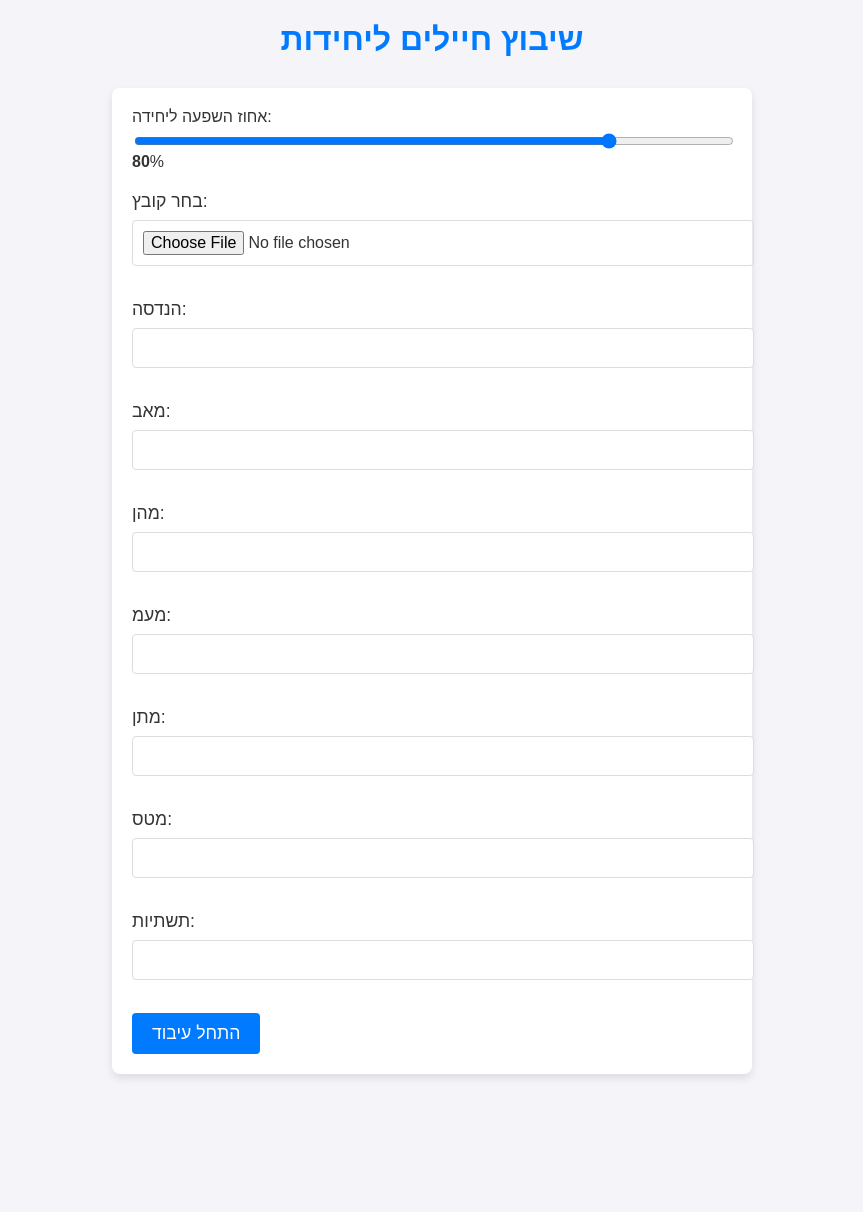
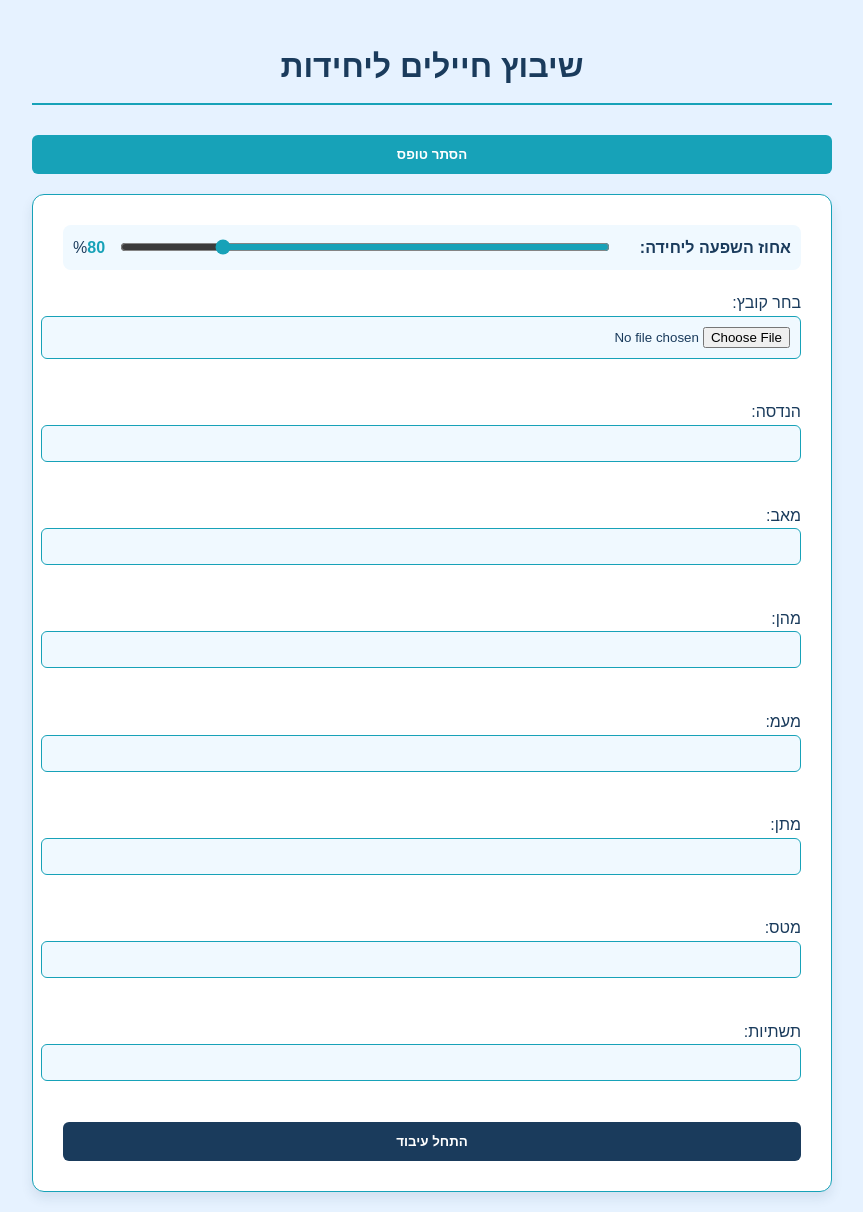
Before and after one commit to Elirannnn/Data-Science, a Flask app: page / in a window 1280 px wide. Shown: the whole page, without its empty margins (208-1071 px from the left). Before the commit the page ends 1078 px from the top, so only its background shows below. Run offline with Flask 3, Linux system fonts and the light colour scheme.

Commit message:
Well organized

```diff
--- a/templates/index.html
+++ b/templates/index.html
@@ -6,96 +6,186 @@
     <title>שיבוץ חיילים</title>
     <style>
 body {
-            font-family: Arial, sans-serif;
-            background-color: #f4f4f9;
-            color: #333;
-            margin: 0;
+    font-family: 'Arial', sans-serif;
+    background-color: #e6f2ff;
+    direction: rtl;
+    line-height: 1.6;
+    padding: 20px;
+    max-width: 800px;
+    margin: 0 auto;
+    color: #1a3b5c;
+}
+
+h1 {
+    text-align: center;
+    color: #1a3b5c;
+    border-bottom: 2px solid #17a2b8;
+    padding-bottom: 10px;
+    margin-bottom: 30px;
+    font-weight: bold;
+}
+
+form {
+    background-color: white;
+    padding: 30px;
+    border-radius: 12px;
+    box-shadow: 0 6px 12px rgba(26, 59, 92, 0.1);
+    border: 1px solid #17a2b8;
+    max-height: 5000px; /* Large value to allow full height */
+    overflow: hidden;
+    transition: max-height 0.5s ease, padding 0.5s ease, opacity 0.5s ease;
+}
+
+form.hidden {
+    max-height: 0;
     padding: 0;
+    opacity: 0;
 }
-        h1, h2 {
-            text-align: center;
-            color: #007bff;
+
+.slider-container {
+    display: flex;
+    align-items: center;
+    margin-bottom: 20px;
+    background-color: #f0f9ff;
+    padding: 10px;
+    border-radius: 8px;
 }
-        form {
-            background-color: #ffffff;
-            padding: 20px;
-            border-radius: 8px;
-            width: 80%;
-            max-width: 600px;
-            margin: 30px auto;
-            box-shadow: 0 4px 8px rgba(0, 0, 0, 0.1);
+
+.slider-label {
+    margin-left: 15px;
+    color: #1a3b5c;
+    font-weight: bold;
 }
-        label {
-            font-size: 1.1em;
-            margin-bottom: 8px;
-            display: block;
-            color: #333;
+
+#weight_unit {
+    flex-grow: 1;
+    margin: 0 15px;
+    accent-color: #17a2b8;
 }
-        input[type="number"], input[type="file"] {
+
+.slider-value {
+    font-weight: bold;
+    color: #17a2b8;
+}
+
+input[type="file"],
+input[type="number"] {
     width: 100%;
     padding: 10px;
     margin-bottom: 15px;
-            border: 1px solid #ddd;
-            border-radius: 4px;
-            font-size: 1em;
+    border: 1px solid #17a2b8;
+    border-radius: 6px;
+    background-color: #f0f9ff;
+    color: #1a3b5c;
 }
+
 button {
-            background-color: #007bff;
+    display: block;
+    width: 100%;
+    padding: 12px;
+    background-color: #1a3b5c;
     color: white;
-            padding: 10px 20px;
     border: none;
-            border-radius: 4px;
-            font-size: 1.1em;
+    border-radius: 6px;
     cursor: pointer;
-            transition: background-color 0.3s;
+    transition: all 0.3s ease;
+    font-weight: bold;
 }
+
 button:hover {
-            background-color: #0056b3;
+    background-color: #17a2b8;
+    transform: translateY(-2px);
+    box-shadow: 0 4px 6px rgba(26, 59, 92, 0.2);
 }
-        .slider-container {
+
+.toggle-form-btn {
+    background-color: #17a2b8;
     margin-bottom: 20px;
 }
-        .slider-label {
-            font-size: 1em;
-            margin-bottom: 5px;
+
+.toggle-form-btn:hover {
+    background-color: #1a3b5c;
 }
-        .slider-value {
-            font-weight: bold;
+
+table {
+    width: 100%;
+    border-collapse: collapse;
+    margin-top: 20px;
+    background-color: white;
+    box-shadow: 0 6px 12px rgba(26, 59, 92, 0.1);
+    border: 1px solid #17a2b8;
 }
-        input[type="range"] {
-            width: 100%;
+
+th {
+    background-color: #1a3b5c;
+    color: white;
+    padding: 12px;
+    text-align: right;
 }
+
+td {
+    padding: 10px;
+    border-bottom: 1px solid #17a2b8;
+    color: #1a3b5c;
+}
+
+tr:nth-child(even) {
+    background-color: #f0f9ff;
+}
+
+tr:hover {
+    background-color: #e6f2ff;
+}
+
+@media (max-width: 600px) {
+    body {
+        padding: 10px;
+    }
+
+    form {
+        padding: 15px;
+    }
+
     table {
-            width: 80%;
-            max-width: 800px;
-            margin: 30px auto;
-            border-collapse: collapse;
-            text-align: center;
+        font-size: 14px;
     }
-        th, td {
-            padding: 10px;
-            border: 1px solid #ddd;
-        }
-        th {
-            background-color: #007bff;
-            color: white;
-        }
-        td {
-            background-color: #fff;
-        }
-        a button {
-            margin-top: 20px;
 }
     </style>
     <script>
         function updateSliderValue(value) {
     document.getElementById('sliderValue').textContent = value;
 }
+
+function toggleForm() {
+    const form = document.getElementById('mainForm');
+    const toggleBtn = document.getElementById('toggleFormBtn');
+
+    form.classList.toggle('hidden');
+
+    // Change button text based on form visibility
+    toggleBtn.textContent = form.classList.contains('hidden')
+        ? 'הצג טופס'
+        : 'הסתר טופס';
+}
+
+// Optional: Automatically hide form after submission
+document.addEventListener('DOMContentLoaded', function() {
+    const form = document.getElementById('mainForm');
+    const submitBtn = form.querySelector('button[type="submit"]');
+
+    submitBtn.addEventListener('click', function() {
+        // Optional slight delay to allow form submission
+        setTimeout(toggleForm, 100);
+    });
+});
     </script>
 </head>
 <body>
     <h1>שיבוץ חיילים ליחידות</h1>
-    <form method="POST" enctype="multipart/form-data">
+
+    <button id="toggleFormBtn" class="toggle-form-btn" onclick="toggleForm()">הסתר טופס</button>
+
+    <form id="mainForm" method="POST" enctype="multipart/form-data">
         <div class="slider-container">
             <label class="slider-label" for="weight_unit">אחוז השפעה ליחידה:</label>
             <input type="range" id="weight_unit" name="weight_unit" min="0" max="100" value="{{ weight_unit }}" oninput="updateSliderValue(this.value)">
```
Also changed, not shown: app.py (line endings or trailing spaces). Lines whose indentation alone changed are shown as unchanged.
